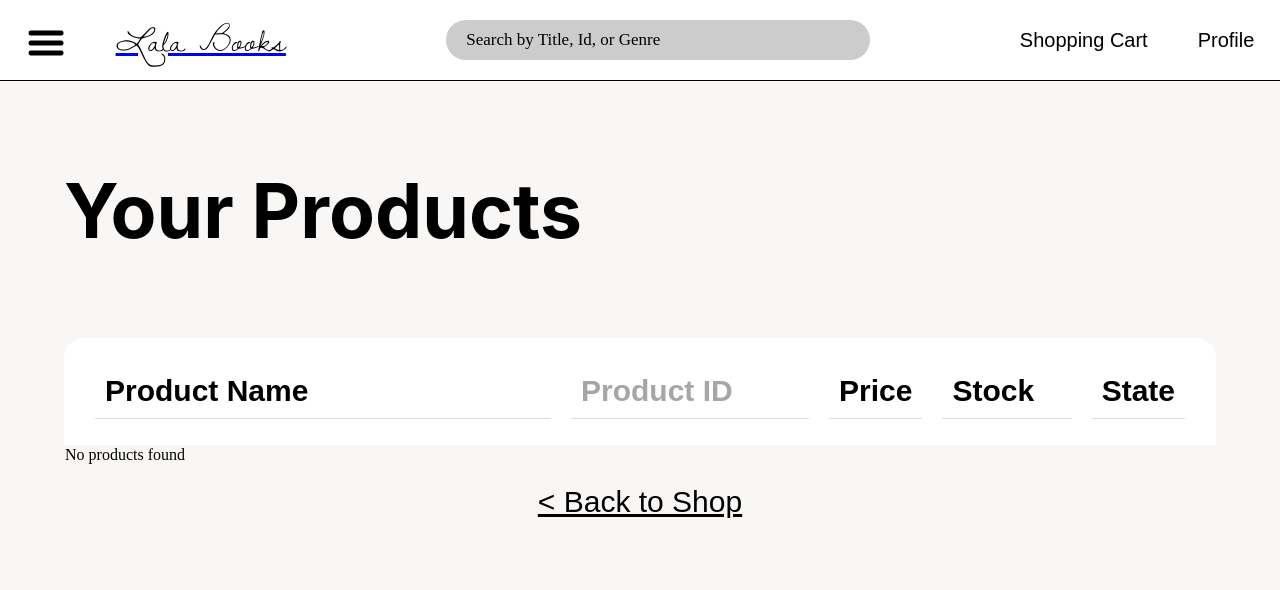
After one commit to VinhPhamAI/ecommerce-website, a Django app: page /purchase_order/ in a window 1280 px wide. The commit adds this page. Shown: the top 590 px of the page. Run offline with Django 5.2, Linux system fonts and the light colour scheme; the visitor is signed in with stand-in values (Sample User, id 1); some web fonts are replaced.

Commit message:
add database product and manage add product

```diff
--- a/ecommerce_app/ecommerce_app/settings.py
+++ b/ecommerce_app/ecommerce_app/settings.py
@@ -82,7 +82,7 @@ DATABASES = {
         'ENGINE': 'django.db.backends.postgresql',
         'NAME': 'ecommerce_database',
         'USER': 'postgres',
-        'PASSWORD': os.getenv('POSTGRES_PASSWORD'),
+        'PASSWORD': 261223,
         'HOST': 'localhost',
         'PORT': '5432',
     }
--- a/ecommerce_app/templates/checkout.html
+++ b/ecommerce_app/templates/checkout.html
@@ -34,6 +34,7 @@
                     <label class="payment-method-title">Payment Method</label>
                     <div class="payment-options">
                         <div class="payment-options-wrapper">
+                            {% if payment_method == 'credit_card' %}
                             <div class="online-payment-option">
                                 <label class="online-payment-label">
                                     <input type="radio" name="payment" value="online" class="visually-hidden" required>
@@ -41,6 +42,7 @@
                                     <span class="online-payment-text">Online Payment</span>
                                 </label>
                             </div>
+                            {% elif payment_method == 'cash_on_delivery' %}
                             <div class="cash-delivery-option">
                                 <label class="cash-delivery-label">
                                     <input type="radio" name="payment" value="cash" class="visually-hidden" required>
@@ -48,6 +50,7 @@
                                     <span class="cash-delivery-text">Cash on Delivery</span>
                                 </label>
                             </div>
+                            {% endif %}
                         </div>
                     </div>
                 </form>
--- a/ecommerce_app/templates/manage_product.html
+++ b/ecommerce_app/templates/manage_product.html
@@ -27,7 +27,7 @@
                     <th class="product-id">Product ID</th>
                     <th class="price">Price</th>
                     <th class="stock">Stock</th>
-                    <th class="history">History</th>
+                    <th class="sold">Sold</th>
                 </tr>
             </thead>
             <tbody>
@@ -37,7 +37,7 @@
                         <td class="product-id">{{ book.isbn }}</td>
                         <td class="price">${{ book.price }}</td>
                         <td class="stock">{{ book.number_of_books }}</td>
-                        <td class="history"><img src="https://cdn.builder.io/api/v1/image/assets/TEMP/b048555ffce1f66055e782002dbc540d75bc013c914b40c5ac89840bf75651c9?placeholderIfAbsent=true&apiKey=99a2af43fc7a4b6e84b9146faa2de95e" alt="Action Menu" class="action-icon"></td>
+                        <td class="sold"><img src="https://cdn.builder.io/api/v1/image/assets/TEMP/b048555ffce1f66055e782002dbc540d75bc013c914b40c5ac89840bf75651c9?placeholderIfAbsent=true&apiKey=99a2af43fc7a4b6e84b9146faa2de95e" alt="Action Menu" class="action-icon"></td>
                     </tr>
                 {% empty %}
                     <tr>
--- a/ecommerce_app/templates/nav_bar.html
+++ b/ecommerce_app/templates/nav_bar.html
@@ -20,6 +20,7 @@
         </form>
         <div class="nav-content-inside2">
             {% if user.is_authenticated %}
+                <a href="{% url 'shopping_cart' %}" class="nav-link">Shopping Cart</a>
                 <div class="profile-menu">
                     <a class="nav-link profile-link">Profile</a>
                     <div class="dropdown-content profile-dropdown">
--- a/ecommerce_app/templates/nav_bar_white.html
+++ b/ecommerce_app/templates/nav_bar_white.html
@@ -27,6 +27,7 @@
                     <div class="dropdown-content profile-dropdown">
                         <a href="{% url 'profile' %}" class="dropdown-item">View profile</a>
                         <a href="{% url 'manage_product' %}" class="dropdown-item">Manage product</a>
+                        <a href="{% url 'purchase_order' %}" class="dropdown-item">Purchase order</a>
                         <a href="{% url 'logout' %}" class="dropdown-item">Logout</a>
                     </div>
                 </div>
--- a/ecommerce_app/templates/profile.html
+++ b/ecommerce_app/templates/profile.html
@@ -62,6 +62,11 @@
                     </div>
                     <label for="address" class="address-label">Your Address</label>
                     <input type="text" id="address" name="address" class="address-input" value="{{ user_profile.address }}" aria-label="Your Address">
+                    <label for="payment-method" class="address-label">Payment Method</label>
+                    <select id="payment-method" name="payment_method" class="payment-method-select" aria-label="Payment Method">
+                        <option value="credit_card">Credit Card</option>
+                        <option value="cash_on_delivery">Cash on Delivery</option>
+                    </select>
                     <div class="button-group">
                         <button type="button" class="cancel-btn" onclick="window.location.href='{% url 'landing_page' %}';">Cancel</button>
                         <button type="submit" class="save-btn">Save</button>
--- /dev/null
+++ b/ecommerce_app/templates/purchase_oder.html
@@ -0,0 +1,58 @@
+<!DOCTYPE html>
+<html lang="en">
+<head>
+    <meta charset="UTF-8">
+    <meta name="viewport" content="width=device-width, initial-scale=1.0">
+    <title>Manage Products</title>
+    <link rel="stylesheet" href="../static/css/manage_product.css">
+    <link rel="stylesheet" href="../static/css/nav_bar.css">
+</head>
+<body>
+    {% include 'nav_bar.html' %}
+
+    <section class="manage-product">
+        <div class="product-header">
+            <h2 class="product-title">Your Products</h2>
+        </div>
+
+        <table class="product-table">
+            <thead>
+                <tr class="product-table-header">
+                    <th class="product-name">Product Name</th>
+                    <th class="product-id">Product ID</th>
+                    <th class="price">Price</th>
+                    <th class="stock">Stock</th>
+                    <th class="state">State</th>
+                </tr>
+            </thead>
+            <tbody>
+                {% for book in books %}
+                    <tr class="product-row">
+                        <td class="product-name">{{ book.title }}</td>
+                        <td class="product-id">{{ book.isbn }}</td>
+                        <td class="price">${{ book.price }}</td>
+                        <td class="stock">{{ book.number_of_books }}</td>
+                        <td class="state">Paid</td>
+                    </tr>
+                {% empty %}
+                    <tr>
+                        <td colspan="5">No products found</td>
+                    </tr>
+                {% endfor %}
+            </tbody>
+        </table>
+        <a href="{% url 'landing_page' %}" class="back-link">&lt; Back to Shop</a>
+        <style>
+        .back-link {
+            color: #000;
+            font: 500 30px Raleway, sans-serif;
+            margin-top: 20px;
+        }
+        </style>
+        <nav class="pagination" aria-label="Pagination">
+
+        </nav>
+        <footer class="footer"></footer>
+    </section>
+</body>
+</html>
--- a/ecommerce_app/website/urls.py
+++ b/ecommerce_app/website/urls.py
@@ -20,4 +20,5 @@ urlpatterns = [
     path('search/', views.search_books, name='search_books'),
     path('update_order_items/', views.update_order_items, name='update_order_items'),
     path('confirm_order/', views.confirm_order, name='confirm_order'),
+    path('purchase_order/', views.purchase_order, name='purchase_order'),
 ]
--- a/ecommerce_app/website/views.py
+++ b/ecommerce_app/website/views.py
@@ -26,6 +26,8 @@ def register(request):
     else:
         form = UserCreationForm()
     return render(request, 'sign_up.html', {'form': form})
+
+
 
 def landing_page(request):
 
@@ -56,7 +58,9 @@ def update_profile(request):
         gender = request.POST.get('gender')
         date_of_birth = request.POST.get('date_of_birth')
         address = request.POST.get('address')
-                # Chỉ cập nhật các trường nếu chúng có giá trị
+        payment_method = request.POST.get('payment_method')
+
+        # Chỉ cập nhật các trường nếu chúng có giá trị
         if first_name:
             user_profile.first_name = first_name
         if last_name:
@@ -71,7 +75,8 @@ def update_profile(request):
             user_profile.date_of_birth = date_of_birth
         if address:
             user_profile.address = address
-
+        if payment_method:
+            user_profile.payment_method = payment_method
         user_profile.save()
 
         return redirect('landing_page')  # Hoặc chuyển hướng đến một trang khác nếu cần
@@ -187,6 +192,7 @@ def checkout(request):
         'phone': profile.phone_number,
         'email': profile.email,  # Email comes from the User model
         'address': profile.address,
+        'payment_method': profile.payment_method,
     }
     return render(request, 'checkout.html', context)
 
@@ -223,8 +229,8 @@ def search_books(request):
 
 @login_required
 def manage_product(request):
-    profile = Profile.objects.get(user=request.user)
-    books = profile.book_product.all()
+    products = Product.objects.filter(user=request.user)
+    books = Book.objects.filter(product_books__in=products)
 
     return render(request, 'manage_product.html', {'books': books})
 
@@ -264,9 +270,15 @@ def add_product(request):
         book.save()
         # Cập nhật Profile của người dùng hiện tại
         if request.user.is_authenticated:
-            profile = Profile.objects.get(user=request.user)
-            profile.book_product.add(book)
-            profile.save()
+            product = Product(
+                user=request.user,
+                title=title,
+                description=description,
+                price=price,
+            )
+            product.save()
+            product.book_product.add(book)  # Add the new book to the product
+            product.save()
 
         # Chuyển hướng đến trang thành công hoặc một view khác
         return redirect('landing_page')
@@ -278,6 +290,7 @@ from website.AI.model_ai import infer
 @login_required
 def book_detail(request, isbn):
     book = get_object_or_404(Book, isbn=isbn)
+
     try:
     # Truy vấn sách từ cơ sở dữ liệu dựa trên ISBN
         similar_isbns = infer(isbn)
@@ -328,35 +341,9 @@ def book_list(request, genre):
     }
     return render(request, 'book_list.html', context)
 
-
-
 @login_required
-def process_order(request):
-    if request.method == 'POST':
-        # Extract cart data from form
-        book_isbns = json.loads(request.POST.get('book_isbns', '[]'))
-        book_quantities = json.loads(request.POST.get('book_quantities', '[]'))
-        profile = Profile.objects.get(user=request.user)  # Assuming user is logged in
-
-        # Validate the lengths
-        if len(book_isbns) != len(book_quantities):
-            return JsonResponse({'error': 'Invalid data'}, status=400)
-
-        # Create OrderItem entries
-        for isbn, quantity in zip(book_isbns, book_quantities):
-            try:
-                book = Book.objects.get(isbn=isbn)
-                OrderItem.objects.create(
-                    profile=profile,
-                    book=book,
-                    quantity=quantity
-                )
-            except Book.DoesNotExist:
-                continue  # Handle book not found scenario if needed
-
-        return redirect('order_confirmation')  # Redirect to a confirmation page or landing page
-    return JsonResponse({'error': 'Invalid request'}, status=400)
-
+def purchase_order(request):
+    return render(request, "purchase_oder.html")
 
 @login_required
 def confirm_order(request):
@@ -365,8 +352,11 @@ def confirm_order(request):
     for item in order_items:
         book = item.book
         # If the quantity in the order matches the number of books in stock, delete the book entry
-        if item.quantity == book.number_of_books:
-            book.delete()
+        print("item :", item.quantity)
+        print(book.number_of_books)
+        book.number_of_books = book.number_of_books - item.quantity
+
+        book.save()
 
     OrderItem.objects.filter(profile=profile).delete()
     profile.cart_books.clear()
```
Also changed, not shown: ecommerce_app/templates/book_detail.html (+6 -1 lines), ecommerce_app/website/admin.py (+11 -1 lines), ecommerce_app/website/models.py (+14 -1 lines), ecommerce_app/website/migrations/0018_profile_payment_method.py (added), ecommerce_app/website/migrations/0019_order_delete_orderitem.py (added), ecommerce_app/website/migrations/0020_orderitem_delete_order.py (added), ecommerce_app/website/migrations/0021_product.py (added).
